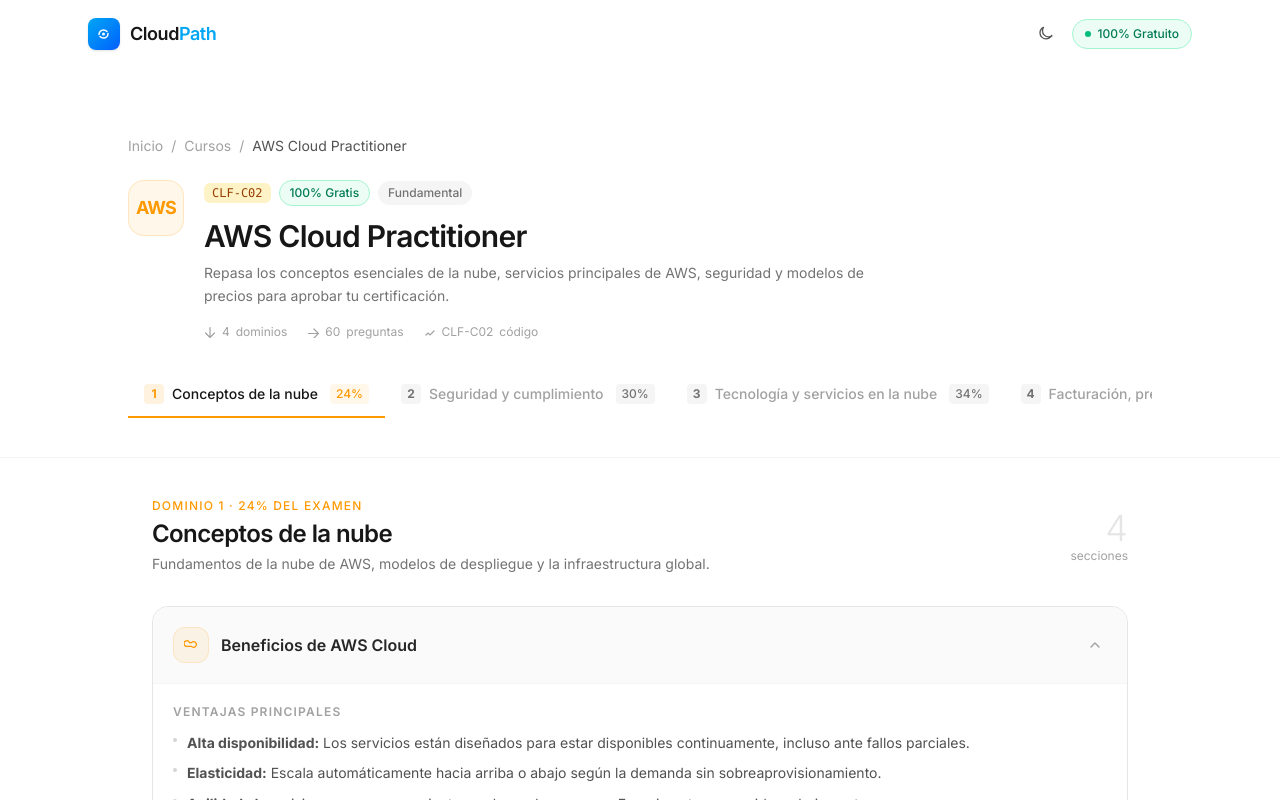
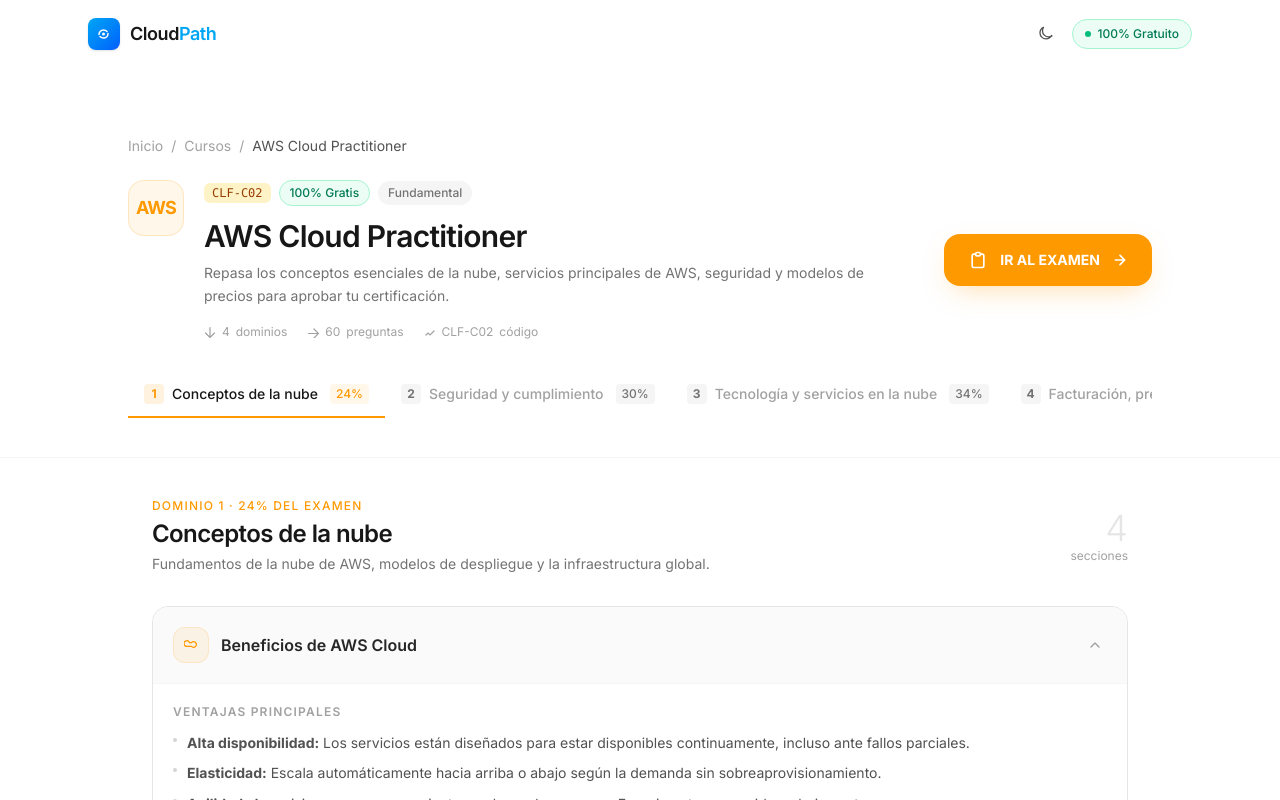
Before and after one commit to carloscdev/cloudpath, a Vue app: page /course/aws-cloud-practitioner in a window 1280 px wide. Shown: the top 800 px of the page. Built offline with nearby package versions, Linux system fonts and the light colour scheme.

Commit message:
fix examen and questions

```diff
--- a/src/components/course/ExamSimulator.vue
+++ b/src/components/course/ExamSimulator.vue
@@ -276,7 +276,20 @@
 }
 
 function pickQuestions() {
-  activeQuestions.value = shuffle(allQuestions).slice(0, EXAM_SIZE)
+  const rawQuestions = shuffle(allQuestions).slice(0, EXAM_SIZE)
+
+  // Create a copy and shuffle options for each question
+  activeQuestions.value = rawQuestions.map(q => {
+    const originalCorrectOption = q.options[q.correct]
+    const shuffledOptions = shuffle([...q.options])
+    const newCorrectIndex = shuffledOptions.indexOf(originalCorrectOption)
+
+    return {
+      ...q,
+      options: shuffledOptions,
+      correct: newCorrectIndex
+    }
+  })
 }
 
 function startExam() {
--- a/src/data/courses.json
+++ b/src/data/courses.json
@@ -11,7 +11,7 @@
       "badge": "CLF-C02",
       "level": "Fundamental",
       "topics": 4,
-      "questions": 40,
+      "questions": 60,
       "free": true,
       "available": true,
       "color": "#FF9900",
@@ -31,7 +31,7 @@
       "badge": "AZ-900",
       "level": "Fundamental",
       "topics": 4,
-      "questions": 40,
+      "questions": 60,
       "available": true,
       "color": "#0078D4",
       "bgGradient": "from-blue-50 to-sky-50",
--- a/src/views/CourseView.vue
+++ b/src/views/CourseView.vue
@@ -20,6 +20,7 @@
           <span class="text-neutral-600 dark:text-neutral-300">{{ courseInfo.title }}</span>
         </nav>
 
+        <div class="flex flex-col md:flex-row md:items-center justify-between gap-8">
           <div class="flex flex-col sm:flex-row sm:items-start gap-5">
             <!-- Provider logo -->
             <div
@@ -60,6 +61,24 @@
                   <span>{{ stat.label }}</span>
                 </div>
               </div>
+            </div>
+          </div>
+
+          <!-- Quick Access Exam Button -->
+          <div class="shrink-0">
+            <button
+              @click="activeDomain = 'exam'"
+              class="w-full sm:w-auto inline-flex items-center justify-center gap-3 px-6 py-4 rounded-2xl text-white font-bold text-sm shadow-xl hover:scale-105 active:scale-95 transition-all duration-300 group"
+              :style="{ backgroundColor: courseInfo.color, boxShadow: `0 10px 30px -10px ${courseInfo.color}60` }">
+              <svg width="20" height="20" viewBox="0 0 24 24" fill="none" stroke="currentColor" stroke-width="2" stroke-linecap="round" stroke-linejoin="round">
+                <path d="M9 5H7a2 2 0 0 0-2 2v12a2 2 0 0 0 2 2h10a2 2 0 0 0 2-2V7a2 2 0 0 0-2-2h-2"></path>
+                <path d="M9 5a2 2 0 0 0 2 2h2a2 2 0 0 0 2-2M9 5a2 2 0 0 1 2-2h2a2 2 0 0 1 2 2"></path>
+              </svg>
+              <span>IR AL EXAMEN</span>
+              <svg width="16" height="16" viewBox="0 0 24 24" fill="none" class="transition-transform duration-300 group-hover:translate-x-1">
+                <path d="M5 12h14M12 5l7 7-7 7" stroke="currentColor" stroke-width="2.5" stroke-linecap="round" stroke-linejoin="round"/>
+              </svg>
+            </button>
           </div>
         </div>
 
@@ -125,6 +144,23 @@
               </div>
 
               <DomainContent :domain="domain" :domain-color="courseInfo.color" />
+
+              <!-- Finish Course CTA -->
+              <div v-if="!nextDomain" class="mt-16 p-8 rounded-3xl bg-neutral-50 dark:bg-neutral-900/50 border border-neutral-100 dark:border-neutral-800 text-center">
+                <div class="w-16 h-16 rounded-2xl bg-white dark:bg-neutral-800 shadow-sm flex items-center justify-center mx-auto mb-6">
+                  <span class="text-2xl">🎉</span>
+                </div>
+                <h3 class="text-xl font-bold text-neutral-900 dark:text-white mb-2">¡Has completado el repaso!</h3>
+                <p class="text-sm text-neutral-500 dark:text-neutral-400 mb-8 max-w-sm mx-auto">
+                  Ya has repasado todos los temas clave. ¿Estás listo para poner a prueba tus conocimientos?
+                </p>
+                <button
+                  @click="activeDomain = 'exam'"
+                  class="px-8 py-3.5 rounded-xl text-white font-bold text-sm shadow-lg hover:scale-105 active:scale-95 transition-all"
+                  :style="{ backgroundColor: courseInfo.color }">
+                  Realizar examen simulacro
+                </button>
+              </div>
             </div>
           </div>
         </div>
```
Lines whose indentation alone changed are shown as unchanged.
